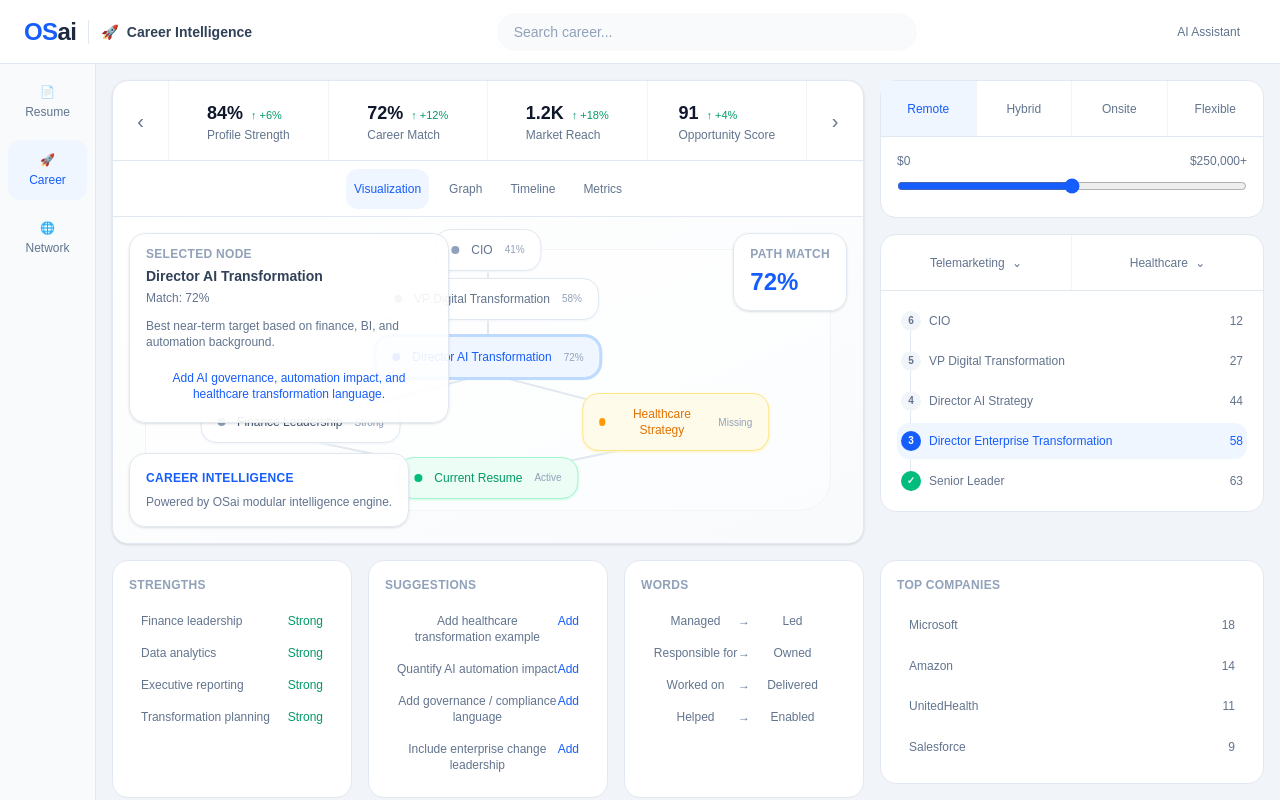
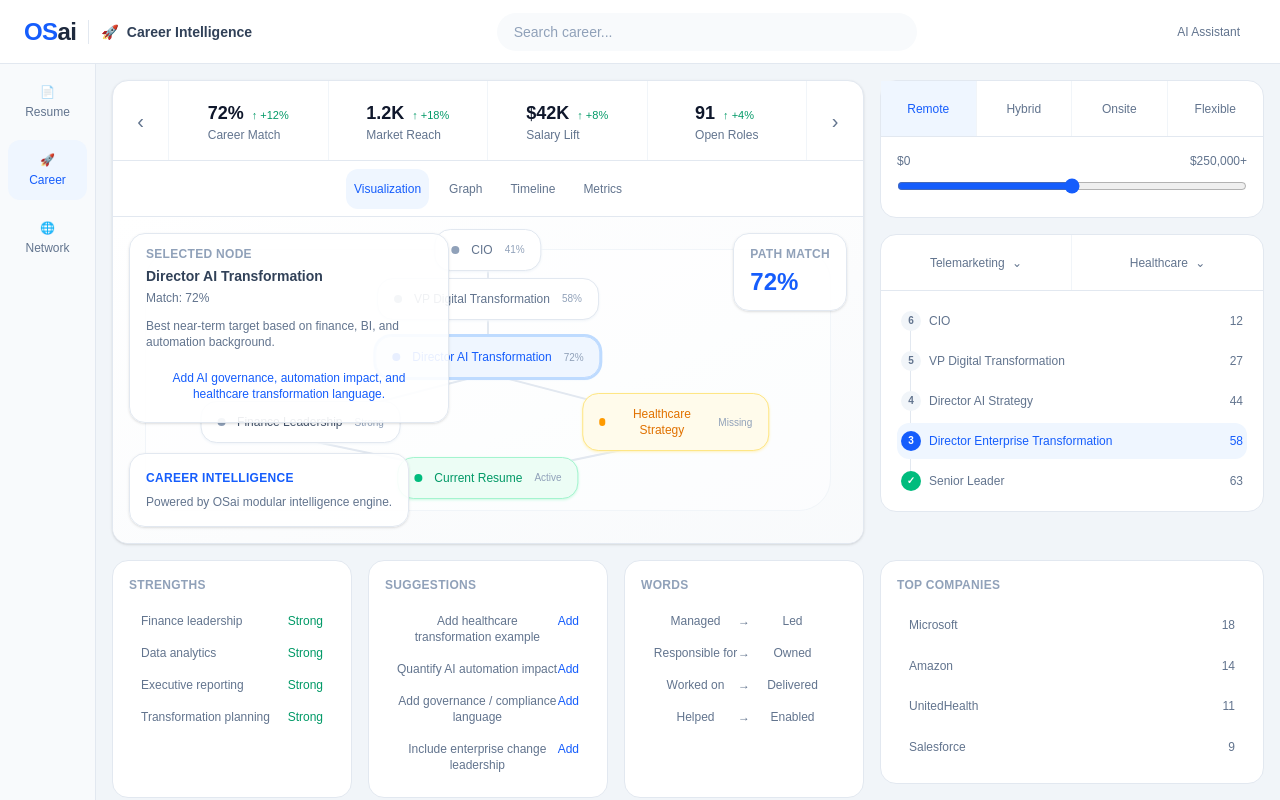
Before and after one commit to OrbitSystemsAi/career-pivot, a Next.js app: page / in a window 1280 px wide. Built offline with nearby package versions, Linux system fonts and the light colour scheme.

Commit message:
Move workspace metrics into module registry

```diff
--- a/core/registry/moduleRegistry.ts
+++ b/core/registry/moduleRegistry.ts
@@ -1,3 +1,5 @@
+import type { ModuleDefinition } from "@/core/types/module";
+
 import {
   CareerGraph,
   CareerStrengths,
@@ -35,6 +37,13 @@ export const moduleRegistry = {
     description: "Resume Intelligence",
     icon: "📄",
 
+    metrics: [
+      { label: "Resume Score", value: "84%", change: "↑ +12%" },
+      { label: "ATS Match", value: "76%", change: "↑ +9%" },
+      { label: "Keywords", value: "48", change: "↑ +5" },
+      { label: "Gaps", value: "7", change: "↓ -3" },
+    ],
+
     panels: {
       visualization: ResumeModule,
       utilityTop: ResumeFilters,
@@ -51,6 +60,13 @@ export const moduleRegistry = {
     name: "Career",
     description: "Career Intelligence",
     icon: "🚀",
+
+    metrics: [
+      { label: "Career Match", value: "72%", change: "↑ +12%" },
+      { label: "Market Reach", value: "1.2K", change: "↑ +18%" },
+      { label: "Salary Lift", value: "$42K", change: "↑ +8%" },
+      { label: "Open Roles", value: "91", change: "↑ +4%" },
+    ],
 
     panels: {
       visualization: CareerGraph,
@@ -69,6 +85,13 @@ export const moduleRegistry = {
     description: "Network Intelligence",
     icon: "🌐",
 
+    metrics: [
+      { label: "Network Score", value: "68%", change: "↑ +21%" },
+      { label: "Warm Paths", value: "14", change: "↑ +6" },
+      { label: "Recruiters", value: "37", change: "↑ +8" },
+      { label: "Target Companies", value: "22", change: "↑ +5" },
+    ],
+
     panels: {
       visualization: NetworkModule,
       utilityTop: NetworkFilters,
@@ -79,6 +102,6 @@ export const moduleRegistry = {
       bottomRight: NetworkActions,
     },
   },
-};
+} satisfies Record<string, ModuleDefinition>;
 
 export type ModuleKey = keyof typeof moduleRegistry;
--- a/core/shell/panels/D3WorkspaceHeaderPanel.tsx
+++ b/core/shell/panels/D3WorkspaceHeaderPanel.tsx
@@ -1,51 +1,16 @@
 "use client";
 
-import { useState } from "react";
-
-const metricGroups = [
-  [
-    { label: "Profile Strength", value: "84%", delta: "↑ +6%" },
-    { label: "Career Match", value: "72%", delta: "↑ +12%" },
-    { label: "Market Reach", value: "1.2K", delta: "↑ +18%" },
-    { label: "Opportunity Score", value: "91", delta: "↑ +4%" },
-  ],
-  [
-    { label: "Experience", value: "22 yrs", delta: "—" },
-    { label: "Skills Matched", value: "48", delta: "↑ +5" },
-    { label: "Missing Skills", value: "7", delta: "↓ -3" },
-    { label: "Achievement Score", value: "82%", delta: "↑ +8%" },
-  ],
-  [
-    { label: "Views", value: "1.2K", delta: "↑ +22%" },
-    { label: "Connections", value: "438", delta: "↑ +14%" },
-    { label: "Recruiter Matches", value: "37", delta: "↑ +8" },
-    { label: "Offers", value: "3", delta: "↑ +1" },
-  ],
-];
+import { getActiveModule } from "@/core/modules/getActiveModule";
+import { useActiveModule } from "@/core/state/ActiveModuleProvider";
 
 export default function D3WorkspaceHeaderPanel() {
-  const [activeGroup, setActiveGroup] = useState(0);
-
-  function rotateLeft() {
-    setActiveGroup((current) =>
-      current === 0 ? metricGroups.length - 1 : current - 1
-    );
-  }
-
-  function rotateRight() {
-    setActiveGroup((current) =>
-      current === metricGroups.length - 1 ? 0 : current + 1
-    );
-  }
-
-  const metrics = metricGroups[activeGroup];
+  const { activeModule } = useActiveModule();
+  const module = getActiveModule(activeModule);
+  const metrics = module.metrics;
 
   return (
     <div className="grid h-20 grid-cols-[56px_1fr_1fr_1fr_1fr_56px] border-b border-slate-200">
-      <button
-        onClick={rotateLeft}
-        className="flex items-center justify-center border-r border-slate-100 text-xl font-medium text-slate-500 hover:bg-blue-50 hover:text-blue-600"
-      >
+      <button className="flex items-center justify-center border-r border-slate-100 text-xl font-medium text-slate-500 hover:bg-blue-50 hover:text-blue-600">
         ‹
       </button>
 
@@ -59,9 +24,12 @@ export default function D3WorkspaceHeaderPanel() {
               <div className="text-lg font-bold text-slate-900">
                 {metric.value}
               </div>
-              <div className="text-[11px] font-medium text-emerald-600">
-                {metric.delta}
-              </div>
+
+              {metric.change && (
+                <div className="text-[11px] font-medium text-emerald-600">
+                  {metric.change}
+                </div>
+              )}
             </div>
 
             <div className="text-xs text-slate-500">{metric.label}</div>
@@ -69,10 +37,7 @@ export default function D3WorkspaceHeaderPanel() {
         </div>
       ))}
 
-      <button
-        onClick={rotateRight}
-        className="flex items-center justify-center text-xl font-medium text-slate-500 hover:bg-blue-50 hover:text-blue-600"
-      >
+      <button className="flex items-center justify-center text-xl font-medium text-slate-500 hover:bg-blue-50 hover:text-blue-600">
         ›
       </button>
     </div>
--- /dev/null
+++ b/core/types/module.ts
@@ -0,0 +1,28 @@
+import { ComponentType } from "react";
+
+export type ModuleMetric = {
+  label: string;
+  value: string;
+  change?: string;
+};
+
+export type ModuleDefinition = {
+  id: string;
+  name: string;
+  description: string;
+  icon: string;
+
+  metrics: ModuleMetric[];
+
+  panels: {
+    visualization: ComponentType;
+
+    utilityTop: ComponentType;
+    utilityMiddle: ComponentType;
+    utilityBottom: ComponentType;
+
+    bottomLeft: ComponentType;
+    bottomCenter: ComponentType;
+    bottomRight: ComponentType;
+  };
+};
```
